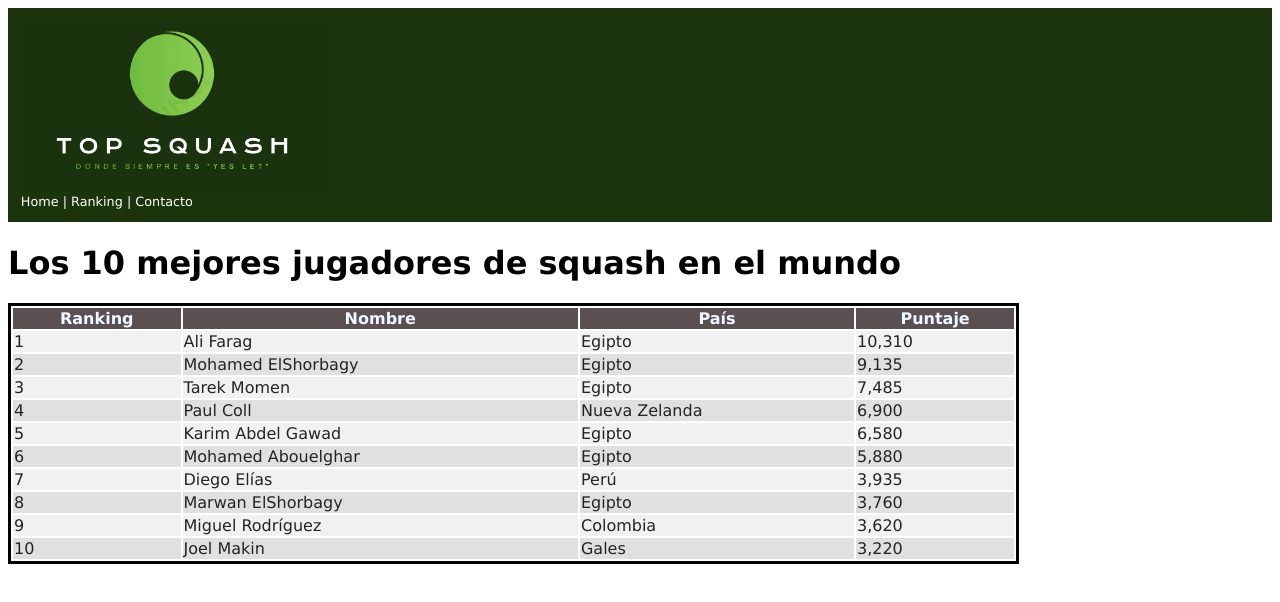
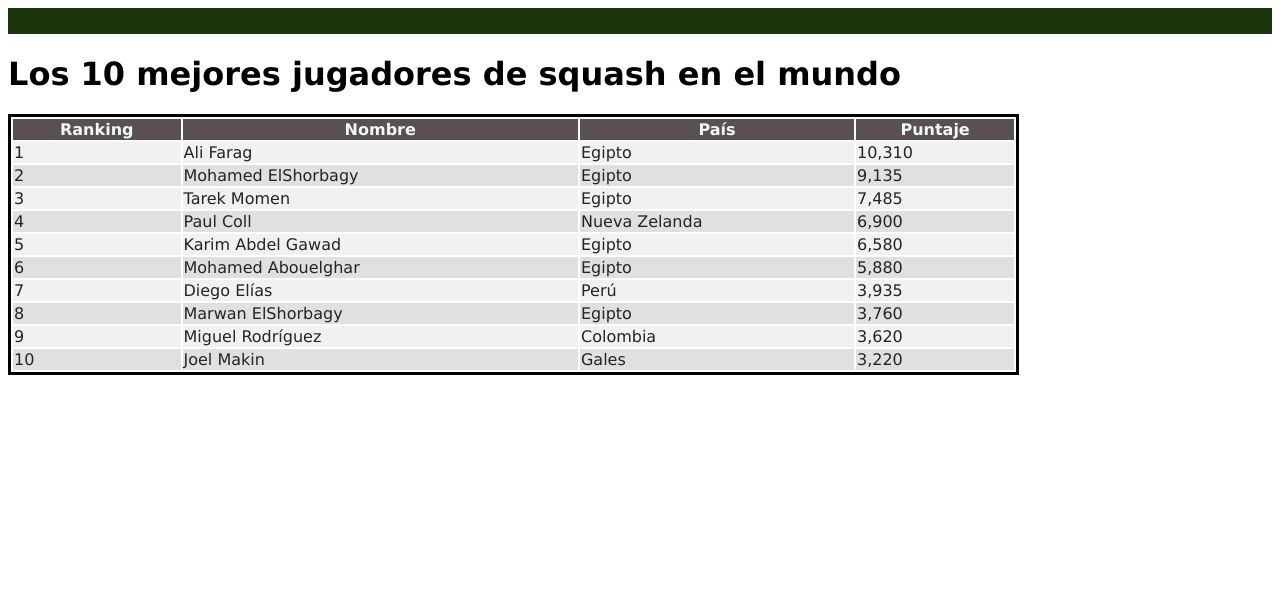
Before and after one commit to jgmarduel/proyecto1, a plain HTML site: page ranking.html in a window 1280 px wide. Drawn offline with Linux system fonts and the light colour scheme.

Commit message:
arreglo enlaces, agrego ruta completa y headerr include/

```diff
--- a/ranking.html
+++ b/ranking.html
@@ -6,10 +6,7 @@
 </head>
 <body>
     <header  class="blanco">
-		<img src="/img/logo.png" alt="Logo de Top Squash" width="25%"><br>
-        <a href="/index.html">Home</a> | <a href="/ranking.html">Ranking</a> | <a href="/contacto.html">Contacto</a>
-
-
+		<div w3-include-html="https://github.com/jgmarduel/proyecto1/content.html"></div>
     </header>
 	<h1>Los 10 mejores jugadores de squash en el mundo</h1>
 	<table>
```
Also changed, not shown: contacto.html (+1 -2 lines), header.html (added, +2 -0 lines), index.html (+1 -4 lines).
